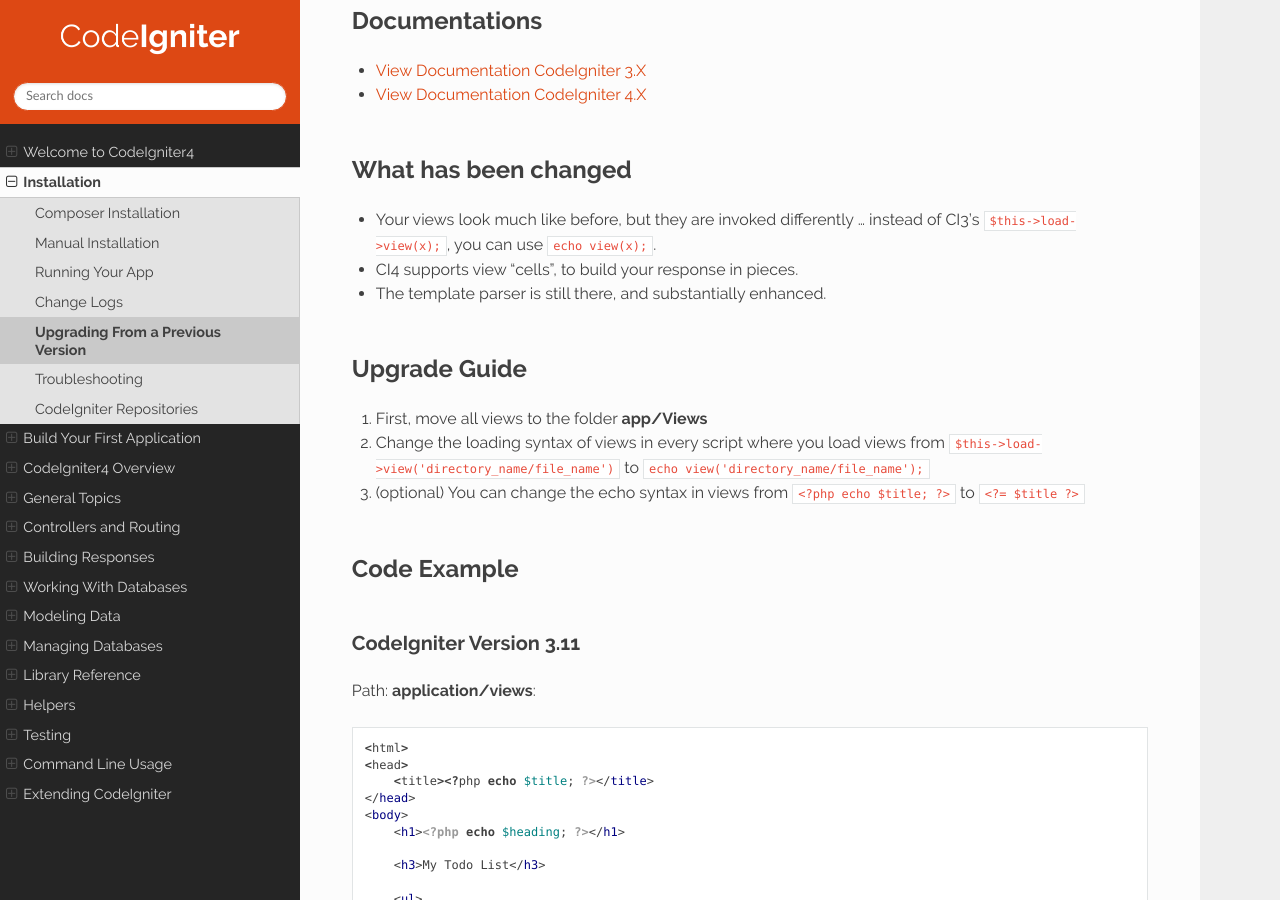
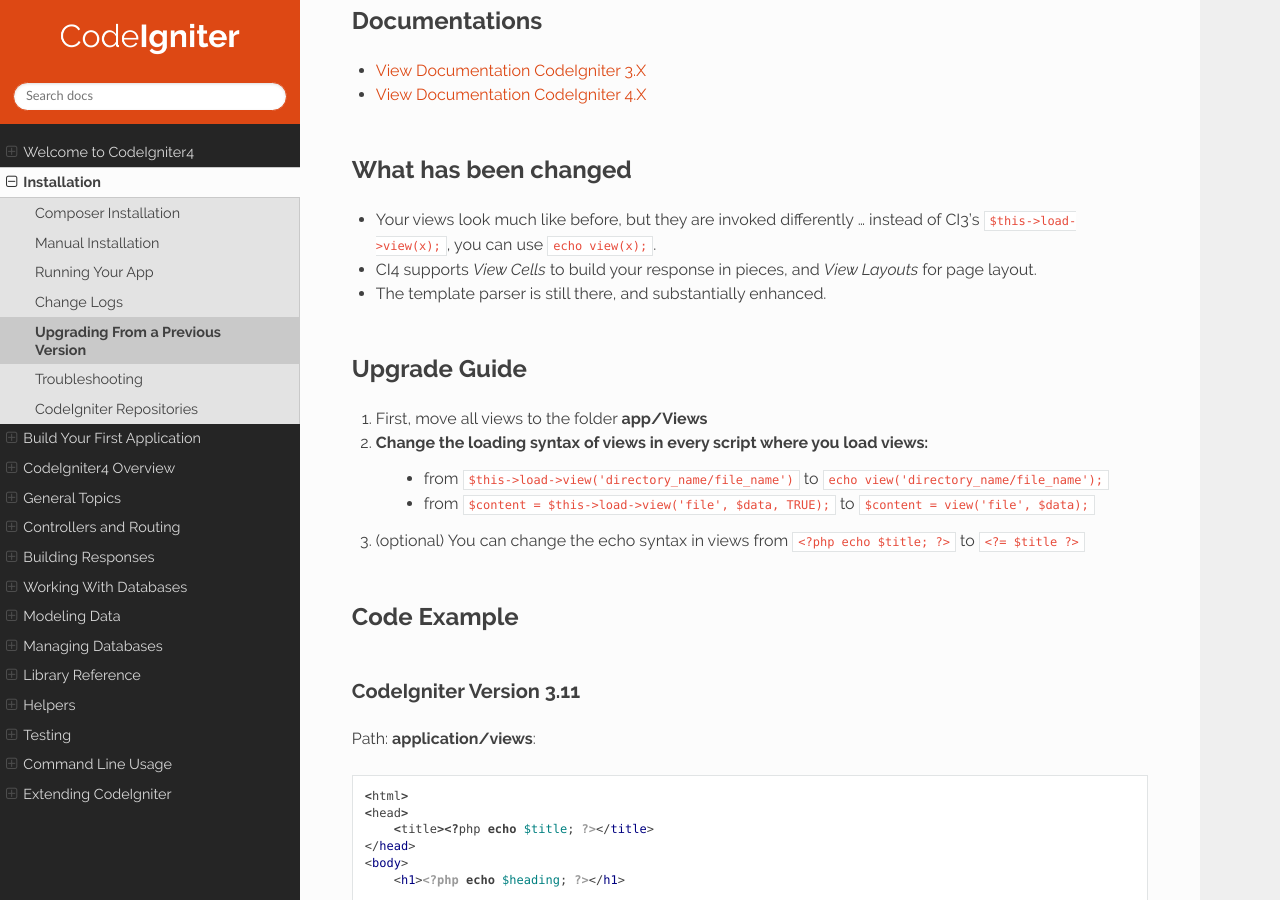
Before and after one commit to NEKOGET/ci4_user_guide_src, a Sphinx documentation site: the page built from source/installation/upgrade_views.rst, in a window 1280 px wide and 900 px high, scrolled down 342 px. Built offline with Sphinx 7.4.7 and the Read the Docs theme 2.0.0, drawn with Linux system fonts in a browser that asks for light colours.

Commit message:
docs: add explanations

```diff
--- a/source/installation/upgrade_views.rst
+++ b/source/installation/upgrade_views.rst
@@ -16,15 +16,16 @@ What has been changed
 
 - Your views look much like before, but they are invoked differently … instead of CI3’s
   ``$this->load->view(x);``, you can use ``echo view(x);``.
-- CI4 supports view “cells”, to build your response in pieces.
+- CI4 supports *View Cells* to build your response in pieces, and *View Layouts* for page layout.
 - The template parser is still there, and substantially enhanced.
 
 Upgrade Guide
 =============
 
 1. First, move all views  to the folder **app/Views**
-2. Change the loading syntax of views in every script where you load views from
-   ``$this->load->view('directory_name/file_name')`` to ``echo view('directory_name/file_name');``
+2. Change the loading syntax of views in every script where you load views:
+    - from ``$this->load->view('directory_name/file_name')`` to ``echo view('directory_name/file_name');``
+    - from ``$content = $this->load->view('file', $data, TRUE);`` to ``$content = view('file', $data);``
 3. (optional) You can change the echo syntax in views from ``<?php echo $title; ?>`` to ``<?= $title ?>``
 
 Code Example
```
